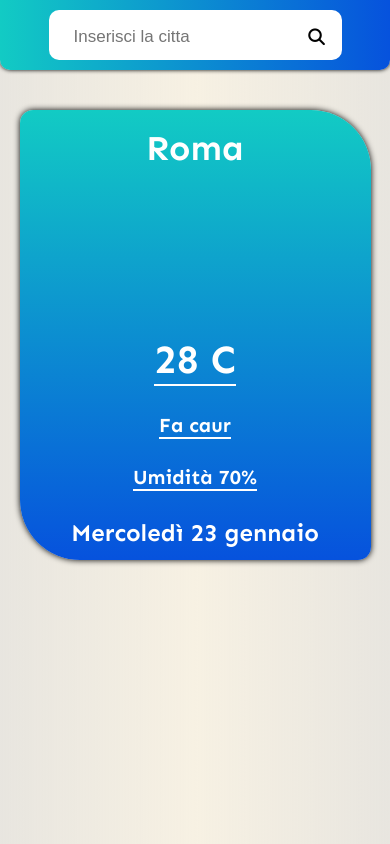
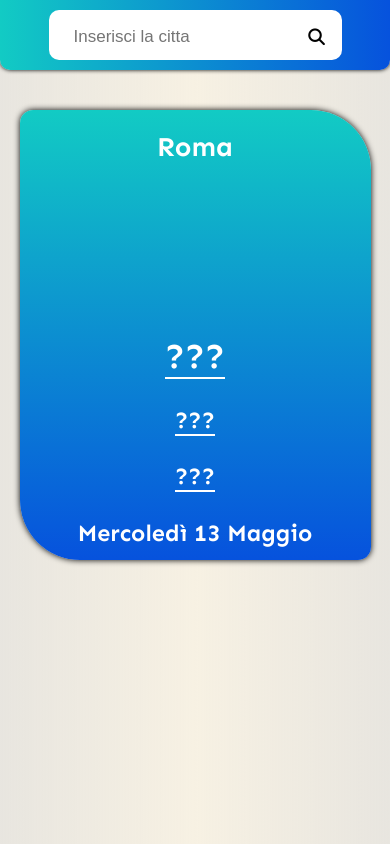
Before and after one commit to ilNatalino/simpleweather, a plain HTML site: page index.html in a window 390 px wide. Drawn offline with nearby package versions, Linux system fonts and the light colour scheme.

Commit message:
Add files via upload
piccole modifiche finali

```diff
--- a/index.html
+++ b/index.html
@@ -37,10 +37,10 @@ initial-scale=1.0, minimum-scale=1.0, maximum-scale=1.0">
 
 
           <div class="tabella">
-            <h1 class="temperature">28 C</h1>
-            <h1 class="text-meteo">Fa caur</h1>
-            <h2 class="umidity">Umidità 70%</h2>
-            <h2>Mercoledì 23 gennaio</h2>
+            <h1 class="temperature">???</h1>
+            <h1 class="text-meteo">???</h1>
+            <h2 class="umidity">???</h2>
+            <h2 class="data-oggi"></h2>
           </div>
 
         </div>
--- a/main.js
+++ b/main.js
@@ -37,14 +37,13 @@ function setIcona(position,icon){
   return skycons.set(position,Skycons[finalIcon]);
 }
 function setParametri(data){
-  nomeCitta.textContent = data.name;
+  nomeCitta.textContent = `${data.name}, ${data.sys.country}`;
   let temperatura = Math.floor(data.main.temp)
   temperaturaTesto.textContent = `${temperatura}°C`;
   umiditaDescription.textContent = `Umidità: ${data.main.humidity}%`;
   let descrizione = data.weather[0].description;
   let descrizioneFinale = descrizione[0].toUpperCase() + descrizione.slice(1);
   descrizioneMeteo.textContent = `${descrizioneFinale}`;
-  console.log(data);
   setIcona(document.querySelector(".icon"),data.weather[0].description);
 }
 
@@ -56,12 +55,24 @@ buttonRicerca.addEventListener("click",(e)=>{
   let ricerca = testoRicerca.value;
   let api = `https://api.openweathermap.org/data/2.5/weather?q=${ricerca}&appid=${keyAPI}&lang=it&units=metric`;
 
-  console.log(api);
   fetch(api)
-    .then(response => response.json())
-    .then(data =>{setParametri(data)});
+    .then( response => response.json() )
+    .then( data => setParametri(data) );
+
 
 
   testoRicerca.value = "";
 
 })
+function stampaData(){
+  let date = new Date();
+  let numeroGiorno = date.getDate();
+  let mese = ["Gennaio","Febbraio","Marzo","Aprile","Maggio","Giugno",
+  "Luglio","Agosto","Settembre","Ottobre","Novembre","Dicembre"];
+  let nomeGiorno = ["Domenica","Lunedì","Martedì","Mercoledì","Giovedì",
+  "Venerdì","Sabato"];
+  let dataFinale = `${nomeGiorno[date.getDay()]} ${numeroGiorno} ${mese[date.getMonth()]}`
+  let dataOggi = document.querySelector(".data-oggi");
+  dataOggi.textContent = dataFinale;
+}
+stampaData();
--- a/style.css
+++ b/style.css
@@ -74,8 +74,9 @@ body{
   border-top-right-radius: 60px;
   border-bottom-left-radius: 60px;
 }
-.citta-icon h1{
+.nome-citta{
   color: white;
+  font-size: 30px;
 }
 .citta-icon{
   height: 80%;
@@ -109,6 +110,9 @@ body{
   .today{
     width: 865px;
   }
+  .nome-citta{
+    font-size: 35px;
+  }
 }
 @media only screen and (max-width:500px){
   .today{
@@ -123,14 +127,15 @@ body{
     height: 100px;
   }
   .nome-citta{
-    font-size: 35px;
+    font-size: 7vw;
   }
   .temperature{
-    font-size: 40px;
+    font-size: 9vw;
   }
   .text-meteo,
-  .umidity{
-    font-size: 20px;
+  .umidity,
+  .data-oggi{
+    font-size: 6vw;
   }
 
 }
```
